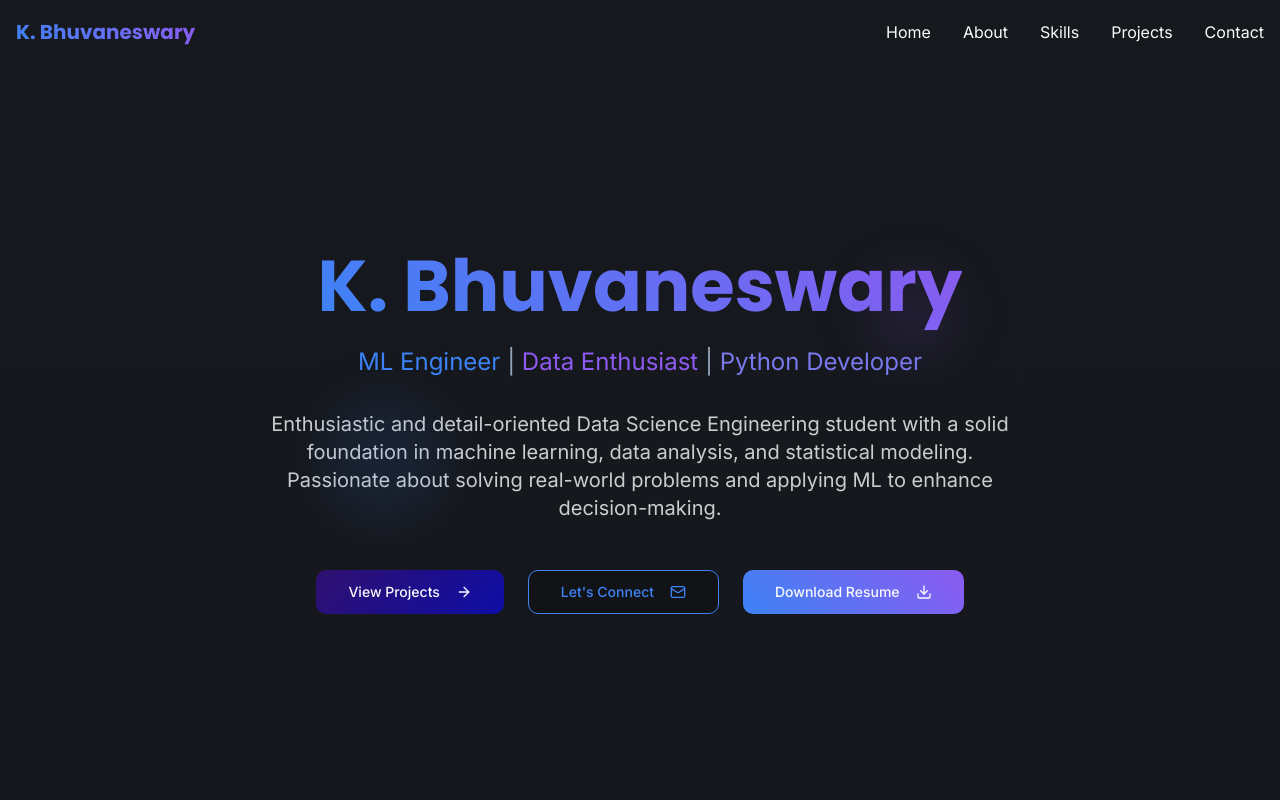
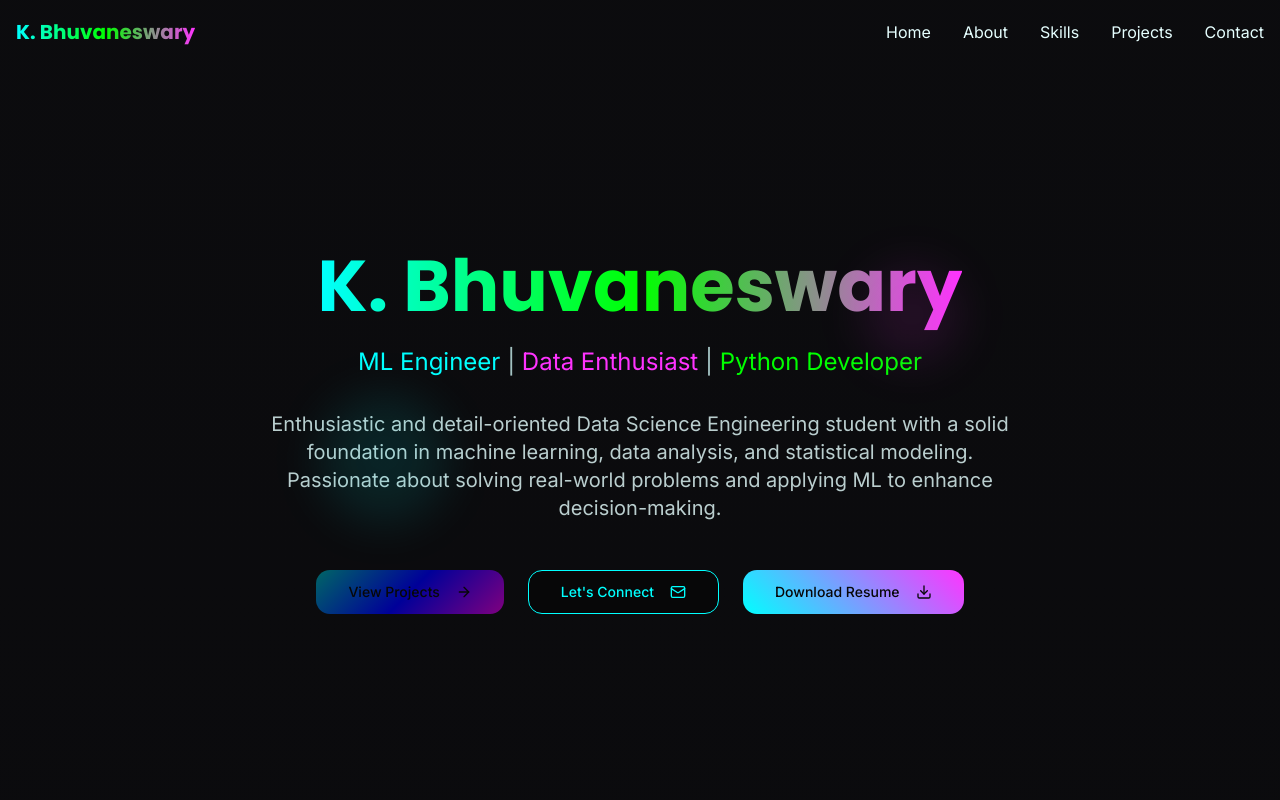
Before and after one commit to KBHUVANESWARY/bhuvaneswary-portfolio-glow, a React (Vite) app: page / in a window 1280 px wide. Shown: the top 800 px of the page. Built offline with nearby package versions, Linux system fonts and the light colour scheme.

Commit message:
Update theme to bold and modern
Apply a bold, ultra-modern, and tech-forward theme to the website.

```diff
--- a/src/index.css
+++ b/src/index.css
@@ -2,56 +2,60 @@
 @tailwind components;
 @tailwind utilities;
 
-/* Portfolio Design System - Modern Dark-Light Hybrid Theme */
+/* Portfolio Design System - Ultra-Modern Tech-Forward Theme */
 
 @layer base {
   :root {
-    /* Core Background - Deep charcoal with subtle gradients */
-    --background: 220 15% 8%;
-    --foreground: 210 40% 98%;
+    /* Core Background - Deep space black with tech gradients */
+    --background: 240 10% 3%;
+    --foreground: 180 100% 95%;
 
-    /* Card System - White cards on dark background */
-    --card: 0 0% 100%;
-    --card-foreground: 222.2 84% 4.9%;
+    /* Card System - Dark glass-morphism cards */
+    --card: 240 15% 8%;
+    --card-foreground: 180 100% 95%;
 
-    --popover: 0 0% 100%;
-    --popover-foreground: 222.2 84% 4.9%;
+    --popover: 240 15% 8%;
+    --popover-foreground: 180 100% 95%;
 
-    /* Primary - Soft neon blue accent */
-    --primary: 217 91% 60%;
-    --primary-foreground: 210 40% 98%;
+    /* Primary - Electric cyan */
+    --primary: 180 100% 50%;
+    --primary-foreground: 240 10% 3%;
 
-    /* Secondary - Electric purple */
-    --secondary: 260 84% 65%;
-    --secondary-foreground: 210 40% 98%;
+    /* Secondary - Neon magenta */
+    --secondary: 300 100% 60%;
+    --secondary-foreground: 240 10% 3%;
 
-    /* Muted - Subtle grays */
-    --muted: 220 15% 15%;
-    --muted-foreground: 215 20% 65%;
+    /* Muted - Tech grays */
+    --muted: 240 15% 12%;
+    --muted-foreground: 180 20% 70%;
 
-    /* Accent - Gradient complement */
-    --accent: 240 75% 70%;
-    --accent-foreground: 210 40% 98%;
+    /* Accent - Electric lime */
+    --accent: 120 100% 50%;
+    --accent-foreground: 240 10% 3%;
 
-    --destructive: 0 84.2% 60.2%;
-    --destructive-foreground: 210 40% 98%;
+    --destructive: 0 100% 60%;
+    --destructive-foreground: 240 10% 3%;
 
-    /* Borders - Subtle definition */
-    --border: 220 15% 20%;
-    --input: 220 15% 15%;
-    --ring: 217 91% 60%;
+    /* Borders - Neon tech borders */
+    --border: 240 30% 15%;
+    --input: 240 20% 10%;
+    --ring: 180 100% 50%;
 
-    --radius: 0.75rem;
+    --radius: 1rem;
 
-    /* Custom Portfolio Variables */
-    --gradient-primary: linear-gradient(135deg, hsl(260, 75%, 25%) 0%, hsl(240, 85%, 35%) 100%);
-    --gradient-secondary: linear-gradient(45deg, hsl(217, 91%, 60%) 0%, hsl(260, 84%, 65%) 100%);
-    --gradient-surface: linear-gradient(180deg, hsl(220, 15%, 10%) 0%, hsl(220, 15%, 8%) 100%);
+    /* Ultra-Modern Tech Gradients */
+    --gradient-primary: linear-gradient(135deg, hsl(180, 100%, 20%) 0%, hsl(240, 100%, 30%) 50%, hsl(300, 100%, 25%) 100%);
+    --gradient-secondary: linear-gradient(45deg, hsl(180, 100%, 50%) 0%, hsl(300, 100%, 60%) 100%);
+    --gradient-surface: linear-gradient(180deg, hsl(240, 10%, 5%) 0%, hsl(240, 15%, 3%) 100%);
+    --gradient-tech: linear-gradient(90deg, hsl(180, 100%, 50%) 0%, hsl(120, 100%, 50%) 50%, hsl(300, 100%, 60%) 100%);
+    --gradient-card: linear-gradient(145deg, hsl(240, 20%, 8%) 0%, hsl(240, 15%, 12%) 100%);
 
-    /* Glow Effects */
-    --glow-primary: 0 0 30px hsl(217, 91%, 60% / 0.3);
-    --glow-secondary: 0 0 40px hsl(260, 84%, 65% / 0.25);
-    --glow-soft: 0 10px 40px hsl(220, 15%, 5% / 0.4);
+    /* Intense Glow Effects */
+    --glow-primary: 0 0 50px hsl(180, 100%, 50% / 0.6), 0 0 100px hsl(180, 100%, 50% / 0.3);
+    --glow-secondary: 0 0 60px hsl(300, 100%, 60% / 0.5), 0 0 120px hsl(300, 100%, 60% / 0.2);
+    --glow-accent: 0 0 40px hsl(120, 100%, 50% / 0.7);
+    --glow-soft: 0 20px 60px hsl(240, 15%, 3% / 0.8);
+    --glow-tech: 0 0 30px hsl(180, 100%, 50% / 0.4), inset 0 1px 0 hsl(180, 100%, 50% / 0.2);
 
     /* Animation Timings */
     --transition-smooth: all 0.3s cubic-bezier(0.4, 0, 0.2, 1);
@@ -134,10 +138,25 @@
   }
 
   .gradient-text {
+    background: var(--gradient-tech);
+    -webkit-background-clip: text;
+    -webkit-text-fill-color: transparent;
+    background-clip: text;
+    animation: gradient-shift 3s ease-in-out infinite;
+  }
+
+  .gradient-text-secondary {
     background: var(--gradient-secondary);
     -webkit-background-clip: text;
     -webkit-text-fill-color: transparent;
     background-clip: text;
+  }
+
+  .tech-card {
+    background: var(--gradient-card);
+    border: 1px solid hsl(var(--border));
+    box-shadow: var(--glow-tech);
+    backdrop-filter: blur(20px);
   }
 
   .glow-primary {
@@ -148,8 +167,18 @@
     box-shadow: var(--glow-secondary);
   }
 
+  .glow-accent {
+    box-shadow: var(--glow-accent);
+  }
+
   .glow-soft {
     box-shadow: var(--glow-soft);
+  }
+
+  .tech-border {
+    border: 1px solid transparent;
+    background: linear-gradient(hsl(var(--card)), hsl(var(--card))) padding-box,
+                var(--gradient-tech) border-box;
   }
 
   .transition-smooth {
--- a/tailwind.config.ts
+++ b/tailwind.config.ts
@@ -71,11 +71,15 @@ export default {
 				'gradient-primary': 'var(--gradient-primary)',
 				'gradient-secondary': 'var(--gradient-secondary)',
 				'gradient-surface': 'var(--gradient-surface)',
+				'gradient-tech': 'var(--gradient-tech)',
+				'gradient-card': 'var(--gradient-card)',
 			},
 			boxShadow: {
 				'glow-primary': 'var(--glow-primary)',
 				'glow-secondary': 'var(--glow-secondary)',
+				'glow-accent': 'var(--glow-accent)',
 				'glow-soft': 'var(--glow-soft)',
+				'glow-tech': 'var(--glow-tech)',
 			},
 			borderRadius: {
 				lg: 'var(--radius)',
@@ -114,6 +118,22 @@ export default {
 				'scale-in': {
 					'0%': { transform: 'scale(0.95)', opacity: '0' },
 					'100%': { transform: 'scale(1)', opacity: '1' }
+				},
+				'gradient-shift': {
+					'0%, 100%': { 'background-position': '0% 50%' },
+					'50%': { 'background-position': '100% 50%' }
+				},
+				'tech-glow': {
+					'0%, 100%': {
+						'box-shadow': '0 0 20px hsl(180, 100%, 50% / 0.3)'
+					},
+					'50%': {
+						'box-shadow': '0 0 40px hsl(180, 100%, 50% / 0.6), 0 0 80px hsl(300, 100%, 60% / 0.3)'
+					}
+				},
+				'matrix-rain': {
+					'0%': { transform: 'translateY(-100%)' },
+					'100%': { transform: 'translateY(100vh)' }
 				}
 			},
 			animation: {
@@ -124,7 +144,10 @@ export default {
 				'slide-in-right': 'slide-in-right 0.6s ease-out',
 				'float': 'float 3s ease-in-out infinite',
 				'glow-pulse': 'glow-pulse 2s ease-in-out infinite',
-				'scale-in': 'scale-in 0.3s ease-out'
+				'scale-in': 'scale-in 0.3s ease-out',
+				'gradient-shift': 'gradient-shift 3s ease-in-out infinite',
+				'tech-glow': 'tech-glow 2s ease-in-out infinite',
+				'matrix-rain': 'matrix-rain 3s linear infinite'
 			}
 		}
 	},
```
